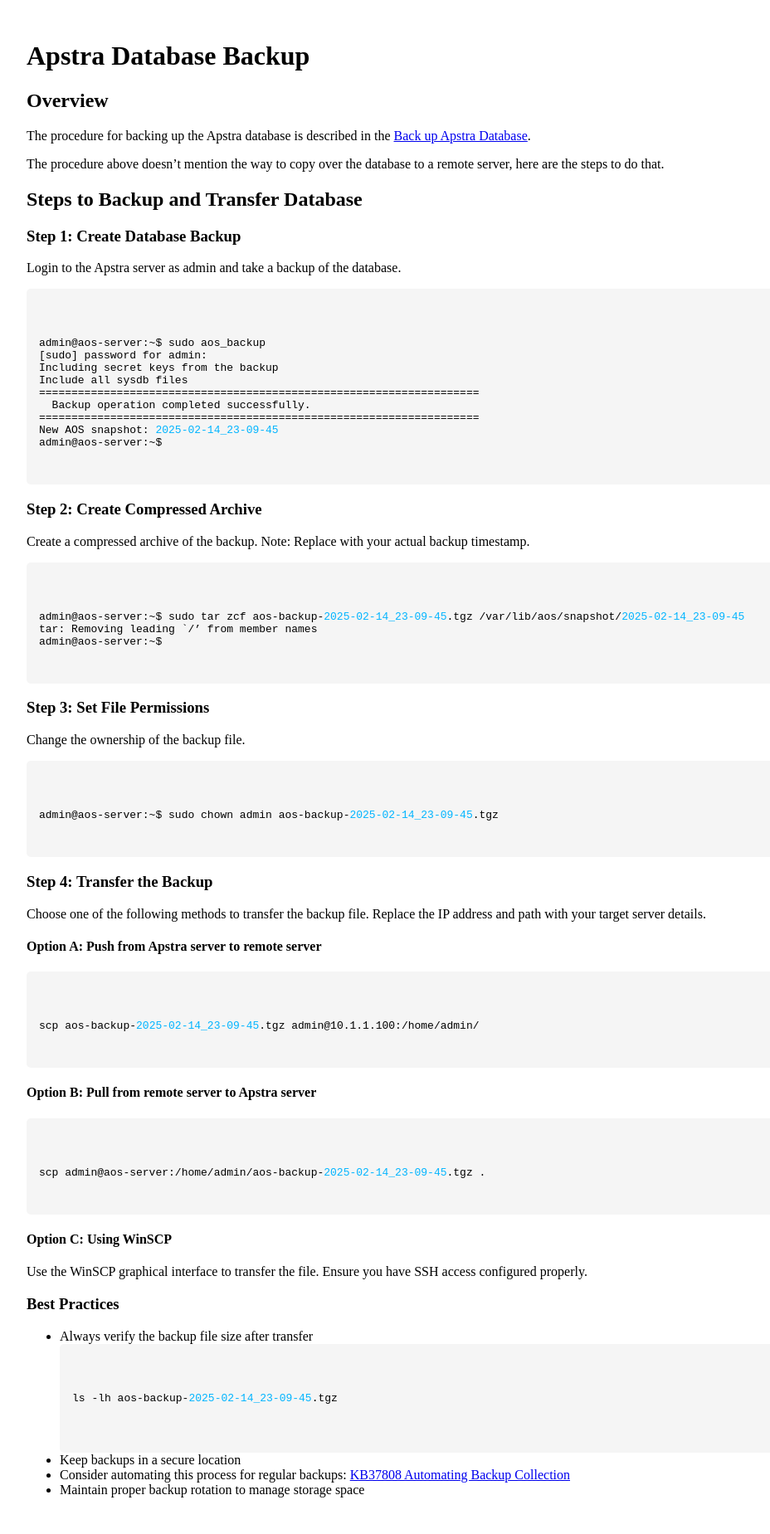
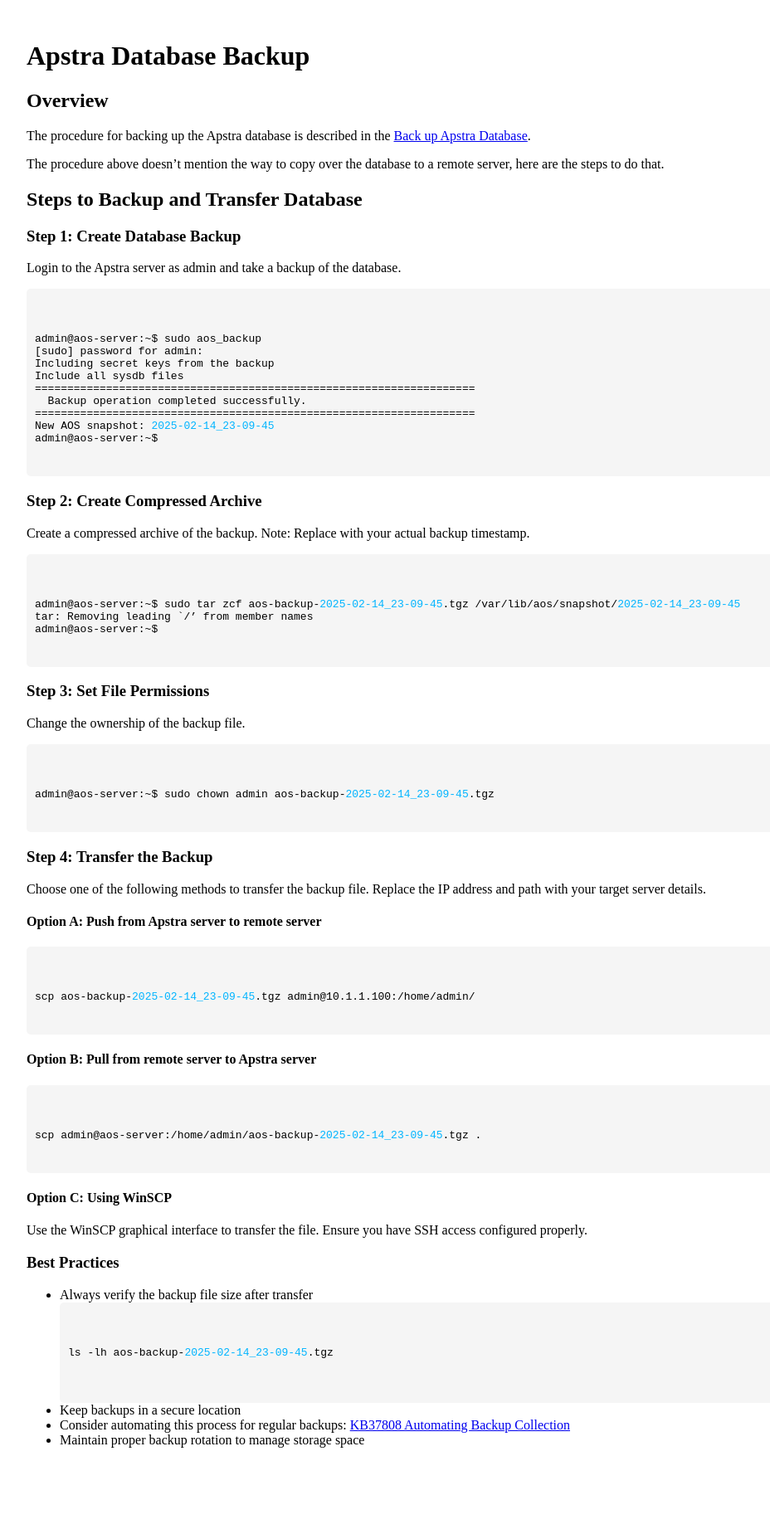
Before and after one commit to kimcharli/ck-apstra-api, a Jekyll site: the page built from docs/notes/database-backup.md, in a window 1280 px wide. Shown: the whole page at 83% size, without its empty margins (8-936 px from the left). Built offline with Jekyll 4.4.1, drawn with Linux system fonts in a browser that asks for light colours; our own code applies the rules of GitHub Pages for plain Markdown files; after the commit the page ends 1789 px from its top, so only the background shows below that.

Commit message:
fixing margin

```diff
--- a/docs/assets/css/style.css
+++ b/docs/assets/css/style.css
@@ -10,7 +10,7 @@
 
 .command-block {
     background-color: #f5f5f5;
-    padding: 15px;
+    padding: 10px;
     border-radius: 5px;
     font-family: monospace;
     white-space: pre;
@@ -20,7 +20,7 @@
 
 p + .command-block,
 .command-block + p {
-    margin-top: 1em;
+    margin-top: 0;
 }
 
 p .command-block {
```
